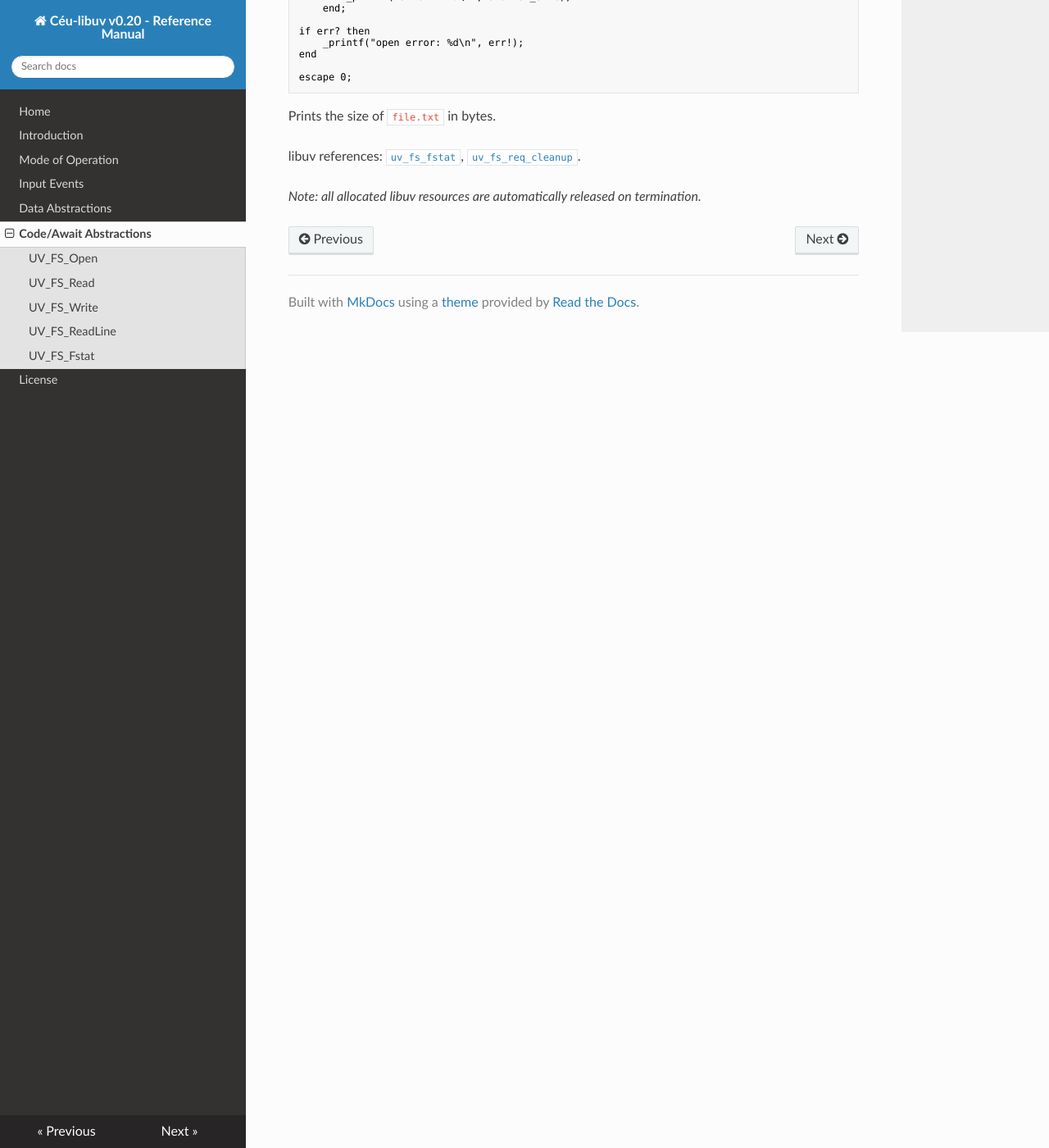
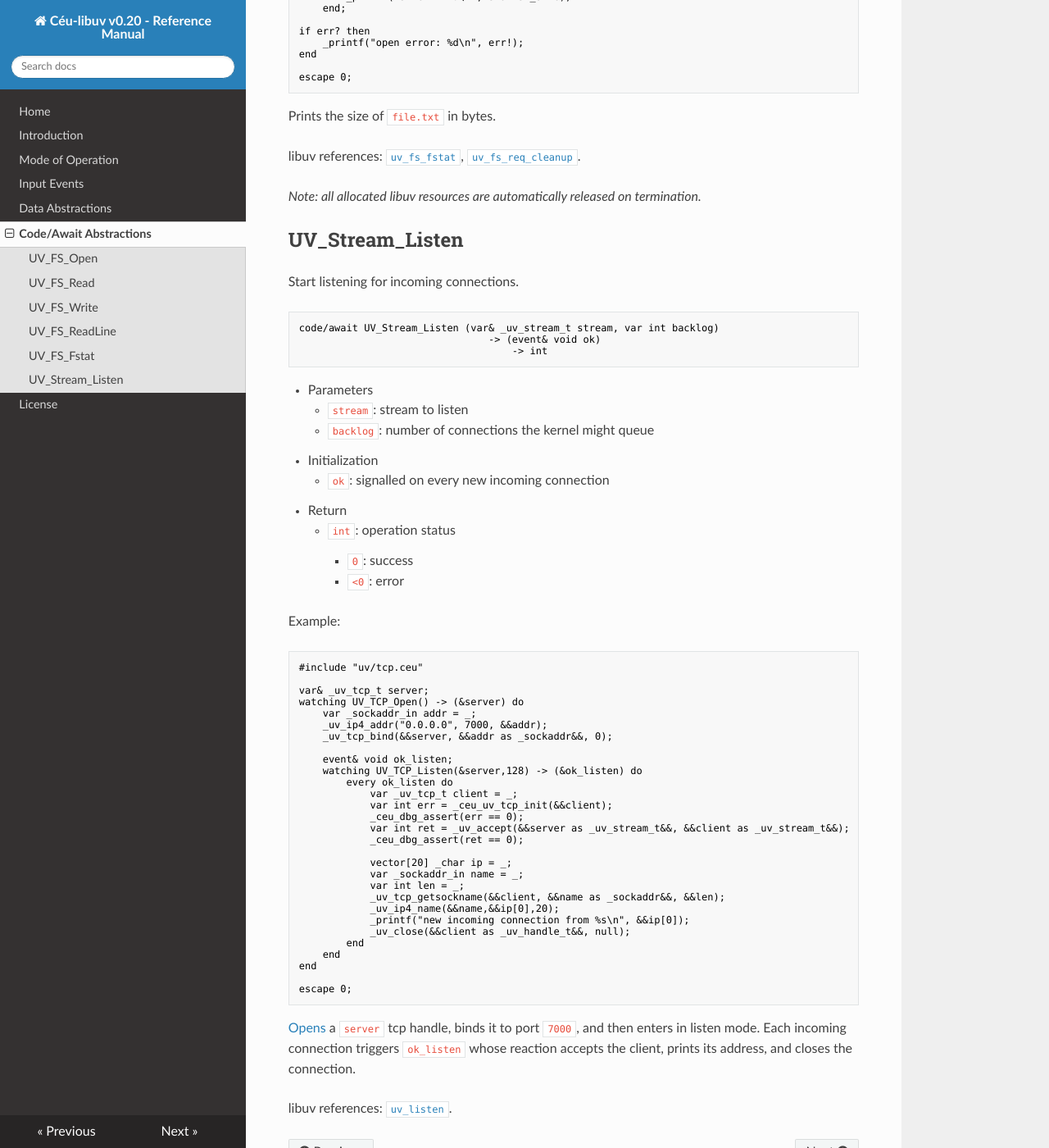
Before and after one commit to ceu-lang/ceu-libuv, an MkDocs documentation site: the page built from docs/manual/v0.20/docs/060-code-awaits.md, in a window 1280 px wide and 1400 px high, scrolled down 4634 px. Shown: the whole window at 82% size. Built offline with MkDocs 1.6.1, drawn with Linux system fonts in a browser that asks for light colours; nearby versions of some CDN libraries; old or Windows-style settings are respelled for this version of MkDocs; some of the changed text lies outside the part shown.

Commit message:
(>) manual: UV_Stream_Listen (+) samples/tcp-09.ceu

````diff
--- a/docs/manual/v0.20/docs/060-code-awaits.md
+++ b/docs/manual/v0.20/docs/060-code-awaits.md
@@ -264,3 +264,66 @@ libuv references:
     [`uv_fs_req_cleanup`](#TODO).
 
 *Note: all allocated libuv resources are automatically released on termination.*
+
+UV_Stream_Listen
+----------------
+
+Start listening for incoming connections.
+
+```ceu
+code/await UV_Stream_Listen (var& _uv_stream_t stream, var int backlog)
+                                -> (event& void ok)
+                                    -> int
+```
+
+- Parameters
+    - `stream`:  stream to listen
+    - `backlog`: number of connections the kernel might queue
+- Initialization
+    - `ok`: signalled on every new incoming connection
+- Return
+    - `int`: operation status
+        -  `0`: success
+        - `<0`: error
+
+Example:
+
+```ceu
+#include "uv/tcp.ceu"
+
+var& _uv_tcp_t server;
+watching UV_TCP_Open() -> (&server) do
+    var _sockaddr_in addr = _;
+    _uv_ip4_addr("0.0.0.0", 7000, &&addr);
+    _uv_tcp_bind(&&server, &&addr as _sockaddr&&, 0);
+
+    event& void ok_listen;
+    watching UV_TCP_Listen(&server,128) -> (&ok_listen) do
+        every ok_listen do
+            var _uv_tcp_t client = _;
+            var int err = _ceu_uv_tcp_init(&&client);
+            _ceu_dbg_assert(err == 0);
+            var int ret = _uv_accept(&&server as _uv_stream_t&&, &&client as _uv_stream_t&&);
+            _ceu_dbg_assert(ret == 0);
+
+            vector[20] _char ip = _;
+            var _sockaddr_in name = _;
+            var int len = _;
+            _uv_tcp_getsockname(&&client, &&name as _sockaddr&&, &&len);
+            _uv_ip4_name(&&name,&&ip[0],20);
+            _printf("new incoming connection from %s\n", &&ip[0]);
+            _uv_close(&&client as _uv_handle_t&&, null);
+        end
+    end
+end
+
+escape 0;
+```
+
+[Opens](#TODO) a `server` tcp handle, binds it to port `7000`, and then enters
+in listen mode.
+Each incoming connection triggers `ok_listen` whose reaction accepts the
+client, prints its address, and closes the connection.
+
+libuv references:
+    [`uv_listen`](#TODO).
````
Also changed, not shown: other parts of docs/manual/v0.20/docs/060-code-awaits.md (+2 -2 lines), 2 other files.
